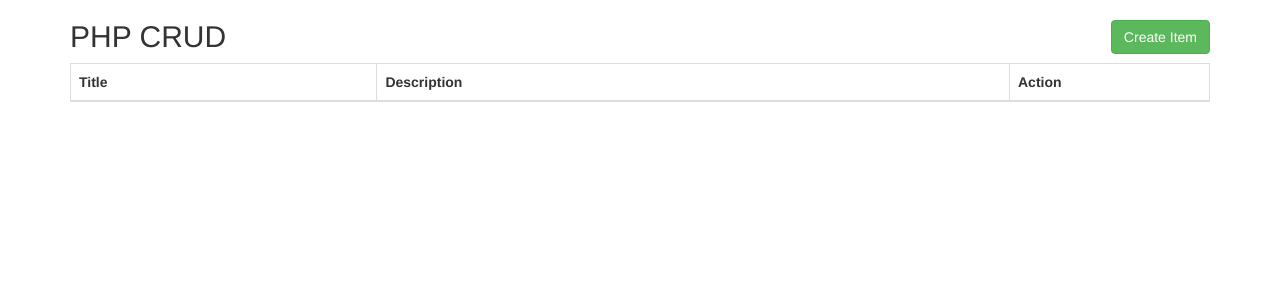
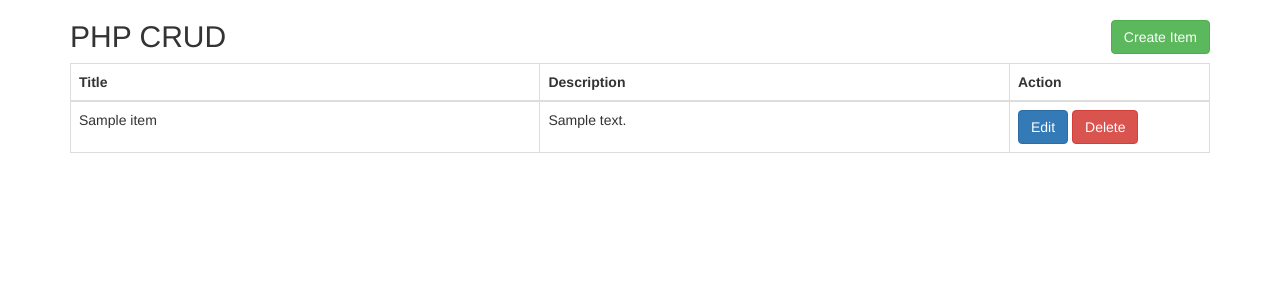
Before and after one commit to manjith-pillai/PHP-CRUD, a PHP site: page / in a window 1280 px wide. Shown: the top 300 px of the page. Run offline with PHP 8.4, Linux system fonts and the light colour scheme; tables that the repository leaves empty or names only in its code hold one stand-in row (values such as "Sample post"); lists and menus that the app fills with data are empty; some libraries are stand-ins or nearby versions.

Commit message:
Added ajax feature for crud

```diff
--- a/api/db_connect.php
+++ b/api/db_connect.php
@@ -1,8 +1,8 @@
 <?php
 
-define(DB_USER,"root");
-define(DB_PASSWORD,"");
-define(DB_DATABASE,"test");
-define(DB_HOST,"localhost");
+define('DB_USER','root');
+define('DB_PASSWORD','');
+define('DB_DATABASE','test');
+define('DB_HOST','localhost');
 
-$mysqli = new mysqli(DB_HOST,DB_USER,DB_PASSWORD,DB_DATABASE);
+$mysql = new mysqli(DB_HOST,DB_USER,DB_PASSWORD,DB_DATABASE);
--- a/index.php
+++ b/index.php
@@ -20,7 +20,7 @@
 			</div>
 		</div>
 
-		<table class="table table-bordered">
+		<table class="table table-bordered" id="userData">
 			<thead>
 				<tr>
 					<th>Title</th>
@@ -29,22 +29,24 @@
 				</tr>
 			</thead>
 			<tbody>
-
+       <?php
+        require 'api/db_connect.php';
+        $sql = "SELECT * FROM items ORDER BY id DESC";
+        $result = $mysql->query($sql);
+      ?>
+      <?php if($result->num_rows>0):?>
+        <?php while($row = $result->fetch_assoc()) {?>
+				<tr id="tr_<?= $row['id'] ?>">
+          <td id="aa"><?= $row['title'] ?></td>
+          <td><?= $row['description'] ?></td>
+          <td data-id="<?= $row['id'] ?>"><button data-toggle="modal" data-target="#edit-item" class="btn btn-primary edit-item">Edit</button>
+          <button class="btn btn-danger remove-item">Delete</button>
+          </td>
+        </tr>
+          <?php }?>
+      <?php endif ?>
 			</tbody>
 		</table>
-
-		<ul class="pagination" class="pagination-sm"></ul>
-
-
-
-
-
-
-
-
-
-
-
 
 	</div>
 
@@ -113,15 +115,11 @@
   </div>
 </div>
 
-<script src="https://code.jquery.com/jquery-3.2.0.slim.min.js"
-  integrity="sha256-qLAv0kBAihcHZLI3fv3WITKeRsUX27hd6upBBa0MSow="
-  crossorigin="anonymous"></script>
+<script src="https://code.jquery.com/jquery-3.2.0.min.js" integrity="sha256-JAW99MJVpJBGcbzEuXk4Az05s/XyDdBomFqNlM3ic+I=" crossorigin="anonymous"></script>
   <script src="https://maxcdn.bootstrapcdn.com/bootstrap/3.3.7/js/bootstrap.min.js" integrity="sha384-Tc5IQib027qvyjSMfHjOMaLkfuWVxZxUPnCJA7l2mCWNIpG9mGCD8wGNIcPD7Txa" crossorigin="anonymous"></script>
   <script src="https://cdnjs.cloudflare.com/ajax/libs/twbs-pagination/1.4.1/jquery.twbsPagination.min.js"></script>
    <script src="https://cdnjs.cloudflare.com/ajax/libs/validator/7.0.0/validator.min.js"></script>
    <script src="https://cdnjs.cloudflare.com/ajax/libs/toastr.js/latest/toastr.min.js"></script>
-   <script>
-
-   </script>
+  <script src="js/app.js"></script>
 </body>
 </html>
--- /dev/null
+++ b/js/app.js
@@ -0,0 +1,88 @@
+
+$(function(){
+    var url = "http://localhost/CorePHPCrud/";
+   	 	/* Create new Item */
+$(".crud-submit").click(function(e){
+    e.preventDefault();
+    var form_action = $("#create-item").find("form").attr("action");
+    var title = $("#create-item").find("input[name='title']").val();
+    var description = $("#create-item").find("textarea[name='description']").val();
+    if(title != '' && description != ''){
+        $.ajax({
+            dataType: 'json',
+            type:'POST',
+            url: url + form_action,
+            data:{title:title, description:description}
+        }).done(function(data){
+            $("#create-item").find("input[name='title']").val('');
+            $("#create-item").find("textarea[name='description']").val('');
+              $('#userData tbody').prepend('<tr id="tr_'+data.id+'"><td>'+data.title+'</td><td>'+data.description+'</td><td data-id="'+data.id+'"><button data-toggle="modal" data-target="#edit-item" class="btn btn-primary edit-item">Edit</button> <button class="btn btn-danger remove-item">Delete</button></td></tr>');
+            $(".modal").modal('hide');
+            toastr.success('Item Created Successfully.', 'Success Alert', {timeOut: 2000});
+
+        });
+
+    }else{
+        alert('You are missing title or description.')
+    }
+
+
+});
+
+/* Remove Item */
+$("body").on("click",".remove-item",function(){
+
+    var id = $(this).parent("td").data('id');
+    var c_obj = $(this).parents("tr");
+    $.ajax({
+        dataType: 'json',
+        type:'POST',
+        url: url + 'api/delete.php',
+        data:{id:id}
+    }).done(function(data){
+        c_obj.remove();
+        toastr.success('Item Deleted Successfully.', 'Success Alert', {timeOut: 2000});
+    });
+
+});
+
+/* Edit Item */
+$("body").on("click",".edit-item",function(){
+
+    var id = $(this).parent("td").data('id');
+
+    var title = $(this).parent("td").prev("td").prev("td").text();
+    var description = $(this).parent("td").prev("td").text();
+    $("#edit-item").find("input[name='title']").val(title);
+    $("#edit-item").find("textarea[name='description']").val(description);
+    $("#edit-item").find(".edit-id").val(id);
+
+});
+
+/* Updated new Item */
+$(".crud-submit-edit").click(function(e){
+
+    e.preventDefault();
+    var form_action = $("#edit-item").find("form").attr("action");
+    var title = $("#edit-item").find("input[name='title']").val();
+    var description = $("#edit-item").find("textarea[name='description']").val();
+    var id = $("#edit-item").find(".edit-id").val();
+    if(title != '' && description != ''){
+        $.ajax({
+            dataType: 'json',
+            type:'POST',
+            url: url + form_action,
+            data:{title:title, description:description,id:id}
+        }).done(function(data){
+          $('#tr_' + data.id).find("td").eq(0).html(data.title);
+          $('#tr_' + data.id).find("td").eq(1).html(data.description);
+          $('#tr_' + data.id).find("td").eq(2).html('<button data-toggle="modal" data-target="#edit-item" class="btn btn-primary edit-item">Edit</button> <button class="btn btn-danger remove-item">Delete</button>');
+            $(".modal").modal('hide');
+            toastr.success('Item Updated Successfully.', 'Success Alert', {timeOut: 2000});
+        });
+    }else{
+        alert('You are missing title or description.')
+    }
+
+});
+   	 });
```
Also changed, not shown: api/create.php (added, +16 -0 lines), api/delete.php (added, +10 -0 lines), api/update.php (added, +17 -0 lines).
